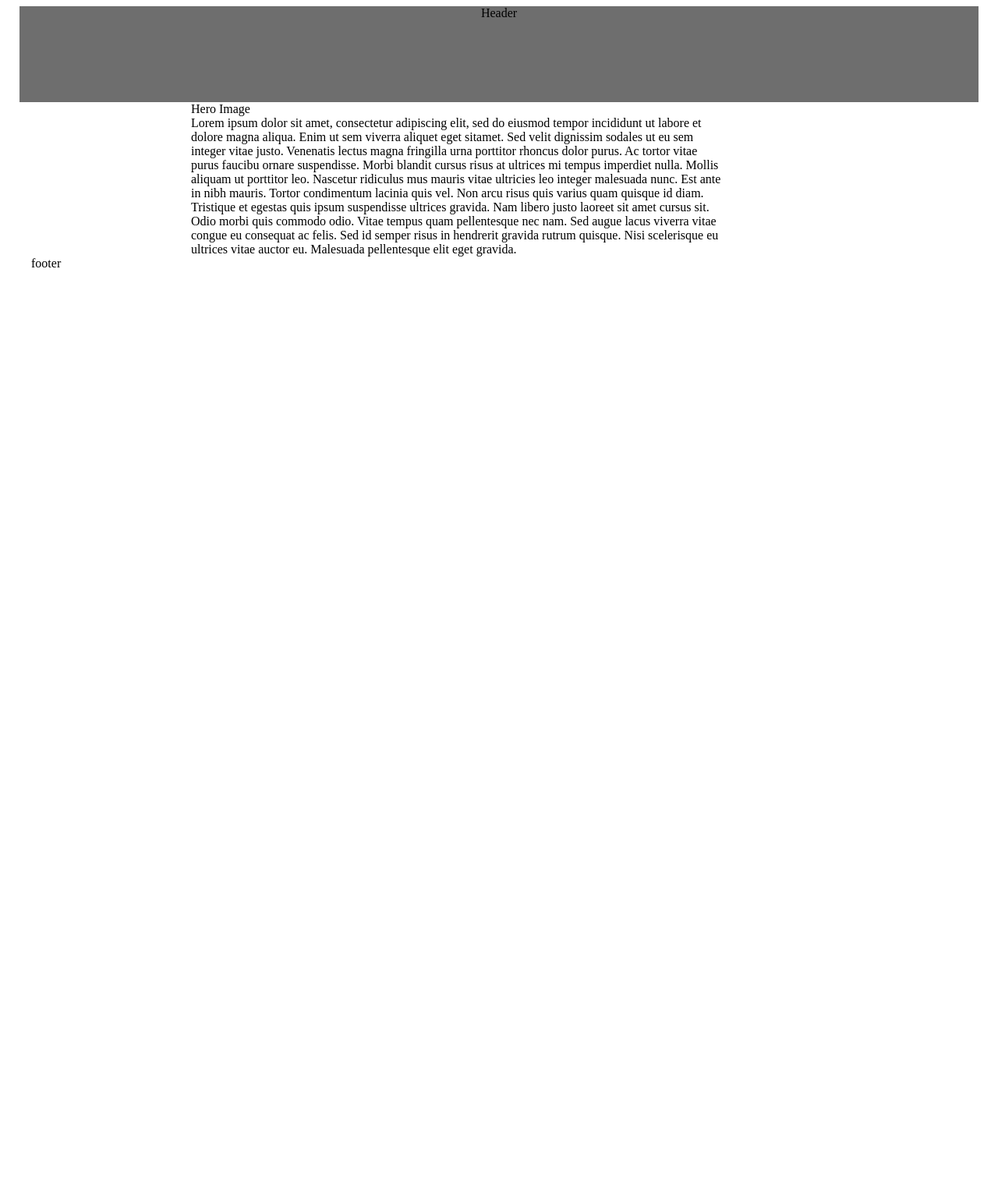
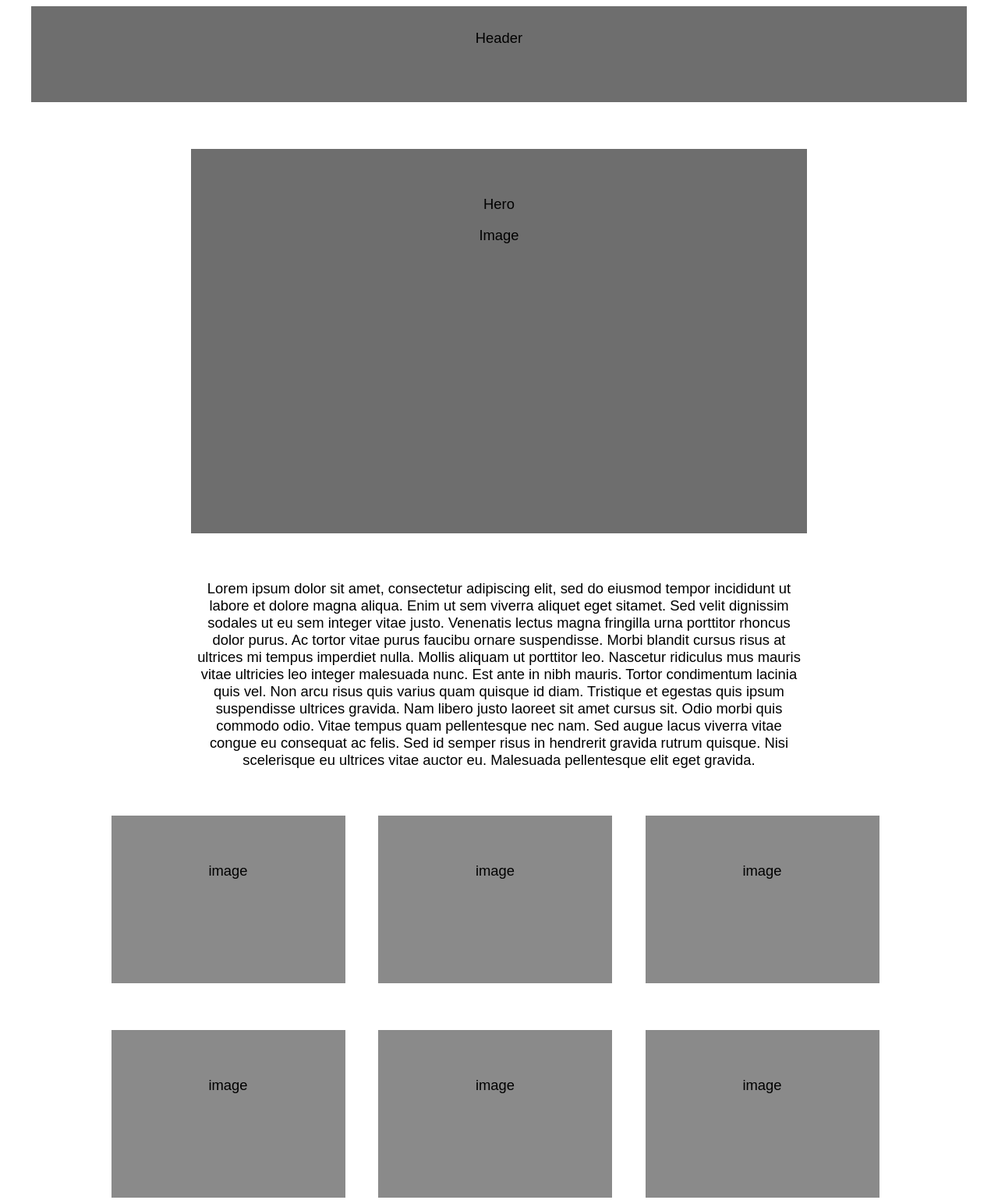
Before and after one commit to diegoxavir/rodriguez-ramos_diego_webd_midterm, a plain HTML site: page index.html in a window 1280 px wide. Shown: the top 1539 px of the page at 78% size. Before the commit the page ends 800 px from the top, so only its background shows below. Drawn offline with Linux system fonts and the light colour scheme.

Commit message:
Added CSS for index.
Added all the CSS needed for the index page, as well as tweaked the index page to have the needed classes.

```diff
--- a/css/grid.css
+++ b/css/grid.css
@@ -33,8 +33,8 @@
        display: grid;
        grid-template-columns: repeat(12, minmax(0, 1fr));
        grid-column-gap: 20px;
-       padding-left: 15px;
-       padding-right: 15px;
+       padding-left: 22px;
+       padding-right: 22px;
     }
 
     .m-col-span-1	{grid-column: span 1 / span 1;}
--- a/css/main.css
+++ b/css/main.css
@@ -1,7 +1,128 @@
+body {
+    font-family: Arial, Helvetica, sans-serif;
+    font-size: 14px;
+    text-align: center;
+ }
+
+ p{
+    margin-top: 60px;
+}
+
+ .header-box {
+    height: 88px;
+    background-color: rgb(110, 110, 110);
+
+}
+
+.header-box p {
+    margin-top: 30px;
+}
+
+.hero-image {
+    height: 239px;
+    background-color: rgb(110, 110, 110);
+    margin-bottom: 60px;
+}
+
+.about-me {
+    margin-bottom: 60px;
+    justify-self: center;
+}
+
+.image-box, .image-box-mid, .image-box-end {
+    width: 261px;
+    height: 196px;
+    background-color: rgb(138, 138, 138);
+    margin-bottom: 27px;
+    justify-self: center;
+}
+
+.hidden {
+    display: none;
+}
+
+.footer-box {
+    margin-top: 33px;
+    height: 116px;
+    background-color: rgb(110, 110, 110);
+}
 
 
-header {
+
+ @media screen and (min-width: 768px) {
+    body {
+       font-size: 100%;
+    }
+
+.header-box {
     height: 123px;
+}
+
+.hero-image {
+    height: 335px;
+    margin-top: 60px;
+}
+
+.image-box, .image-box-mid, .image-box-end {
+    width: 228px;
+    height: 191px;
+    margin-bottom: 40px;
+    justify-self: unset;
+}
+
+.image-box-mid {
+    margin-left: 0px;
+}
+
+.image-box-end {
+    margin-left: 0px;
+}
+
+.hidden {
+    display: block;
+}
+
+.footer-box {
+    height: 154px;
     background-color: rgb(110, 110, 110);
-    text-align: center;
+    align-self: center;
 }
+ }
+
+
+@media screen and (min-width: 1200px) {
+    body {
+       font-size: 115%;
+    }
+
+
+    .header-box {
+        height: 123px;
+    }
+
+    .hero-image {
+        height: 493px;
+    }
+
+    .image-box, .image-box-mid, .image-box-end {
+        width: 300px;
+        height: 215px;
+        margin-bottom: 60px;
+    }
+
+    .image-box-mid {
+        margin-left: 35px;
+    }
+
+    .image-box-end {
+        margin-left: 70px;
+    }
+
+    .hidden {
+        display: block;
+    }
+
+    .footer-box {
+        height: 154px;
+    }
+ }
--- a/index.html
+++ b/index.html
@@ -9,11 +9,11 @@
 </head>
 <body>
     <header class="grid-con">
-        <div class="col-span-full l-col-span-full">Header</div>
+        <div class="col-span-full m-col-span-full l-col-span-full header-box"><p>Header</p></div>
     </header>
     <main class="grid-con">
-            <div class="hero-image l-col-start-3 l-col-end-10">Hero Image</div>
-            <div class="about-me l-col-start-3 l-col-end-10">Lorem ipsum dolor sit amet, consectetur adipiscing elit, sed do eiusmod tempor incididunt ut labore et
+            <div class="hero-image col-span-full m-col-start-3 m-col-end-11 l-col-start-3 l-col-end-11"><p>Hero</p> Image</div>
+            <div class="about-me col-span-full m-col-start-2 m-col-end-12 l-col-start-3 l-col-end-11">Lorem ipsum dolor sit amet, consectetur adipiscing elit, sed do eiusmod tempor incididunt ut labore et
                 dolore magna aliqua. Enim ut sem viverra aliquet eget sitamet. Sed velit dignissim sodales ut eu sem
                integer vitae justo. Venenatis lectus magna fringilla urna porttitor rhoncus dolor purus. Ac tortor vitae
                purus faucibu  ornare suspendisse. Morbi blandit cursus risus at ultrices mi tempus imperdiet nulla.
@@ -24,14 +24,15 @@
                 quam pellentesque nec nam. Sed augue lacus viverra vitae congue eu consequat ac felis.
                Sed id semper risus in hendrerit gravida rutrum quisque. Nisi scelerisque eu ultrices vitae auctor eu.
                Malesuada pellentesque elit eget gravida.</div>
-               <div class="home-image l-col-start-2 l-col-span-3"></div>
-               <div class="home-image l-col-span-3"></div>
-               <div class="home-image l-col-span-3"></div>
-               <div class="home-image l-col-start-2 l-col-span-3"></div>
-               <div class="home-image l-col-span-3"></div>
-               <div class="home-image l-col-span-3"></div>
+
+            <div class="image-box col-span-full m-col-start-3 m-col-end-6 l-col-start-2 l-col-end-4"><p>image</p></div>
+            <div class="image-box-mid col-span-full m-col-start-7 m-col-end-10 l-col-start-5 l-col-end-8"><p>image</p></div>
+            <div class="image-box-end col-span-full m-col-start-3 m-col-end-6 l-col-start-8 l-col-end-11"><p>image</p></div>
+            <div class="image-box col-span-full m-col-start-7 m-col-end-10 l-col-start-2 l-col-end-4"><p>image</p></div>
+            <div class="hidden image-box-mid m-col-start-3 m-col-end-6 l-col-start-5 l-col-end-8"><p>image</p></div>
+            <div class="hidden image-box-end m-col-start-7 m-col-end-10 l-col-start-8"><p>image</p></div>
     </main>
 
     <footer class="grid-con">
-        <div class="box col-span-full" id="footer-box">footer</div>
+        <div class="footer-box col-span-full l-col-span-full"><p>footer</p></div>
     </footer>
```
